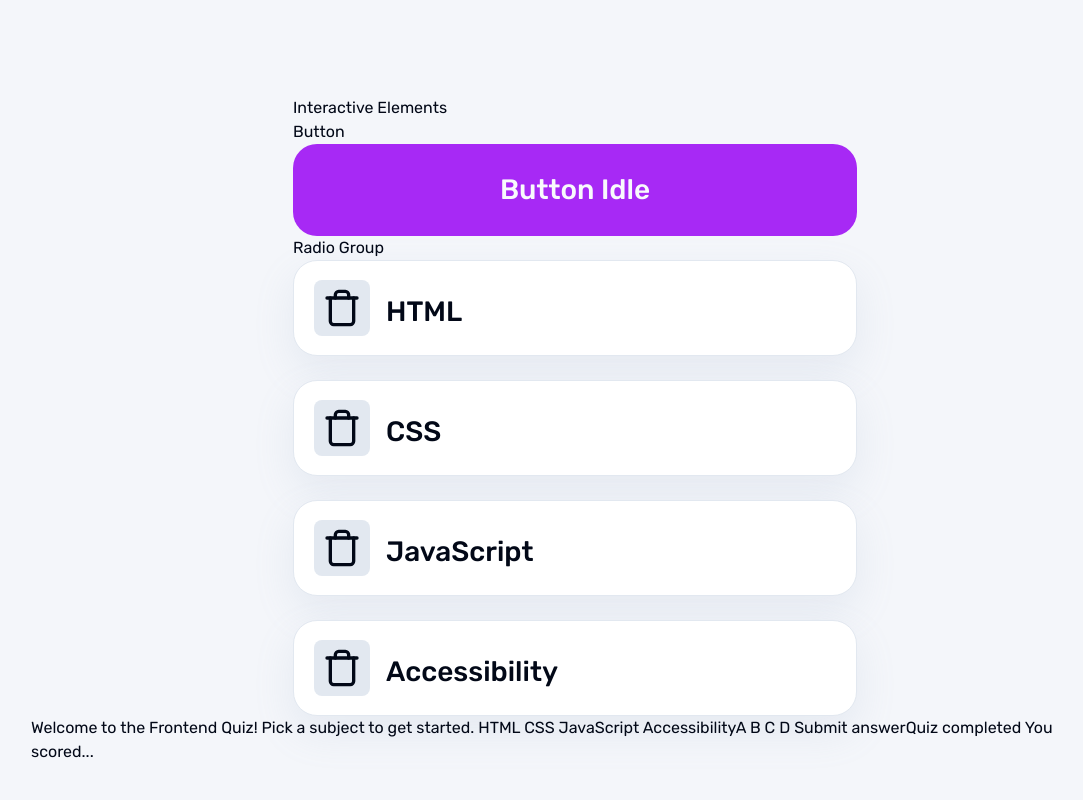
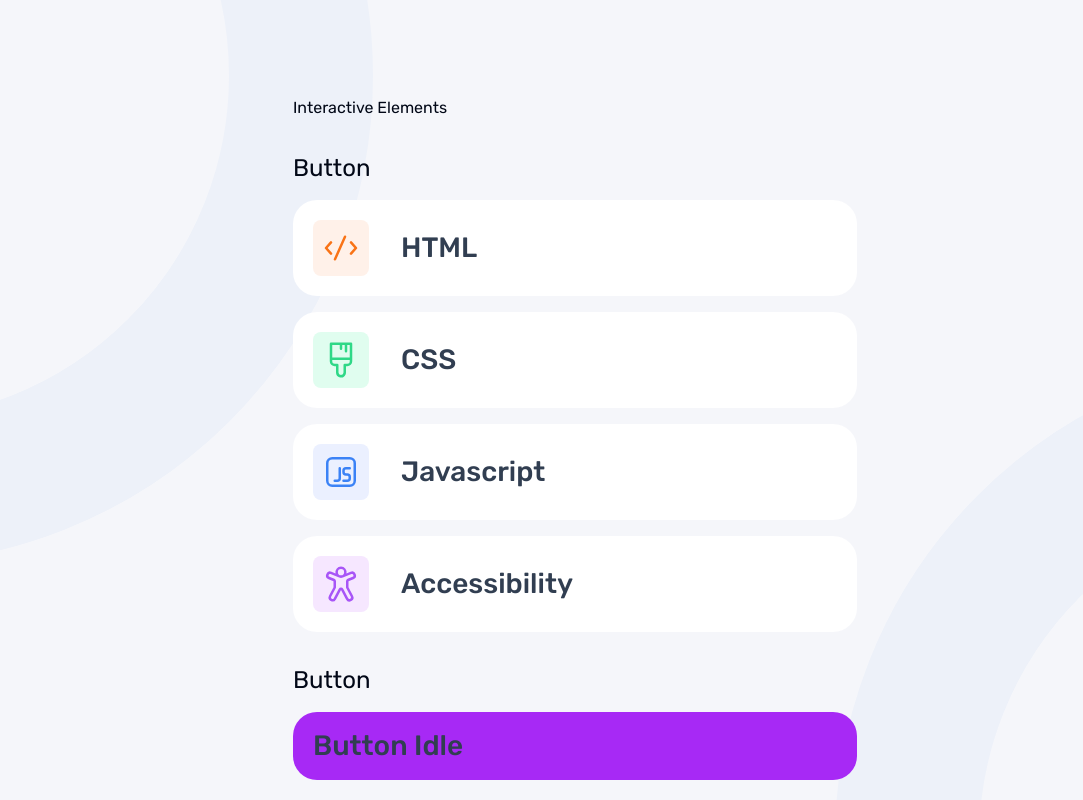
Before and after one commit to robcrock/quiz-app, a Next.js app: page / in a window 1280 px wide. Shown: the top 800 px of the page, without its empty margins (65-1148 px from the left). Built offline with nearby package versions, Linux system fonts and the light colour scheme.

Commit message:
Created quiz buttons with icons.

```diff
--- a/src/app/globals.css
+++ b/src/app/globals.css
@@ -67,3 +67,10 @@
     @apply bg-background text-foreground;
   }
 }
+
+.bg-custom {
+  background-color: hsl(220, 37%, 97%);
+  background-image: url("/images/pattern-background-desktop-light.svg");
+  background-repeat: no-repeat;
+  background-position: right 0vw bottom 0vh left 0vw top 0vh;
+}
--- a/src/app/layout.tsx
+++ b/src/app/layout.tsx
@@ -23,7 +23,7 @@ export default function RootLayout({
     <html lang="en">
       <body
         className={cn(
-          "min-h-screen bg-background bg-fem-translucent-blue font-rubik antialiased",
+          "bg-custom min-h-screen font-rubik antialiased",
           fontSans.variable,
         )}
       >
--- a/src/app/page.tsx
+++ b/src/app/page.tsx
@@ -3,9 +3,15 @@
 import { RadioGroup, RadioGroupItem } from "@/components/ui/radio-group";
 import { Button } from "@/components/ui/button";
 import { ButtonGroup, ButtonGroupItem } from "@/components/ui/button-group";
-import HTMLIcon from "@/../public/images/icon-html.svg";
 import { Trash } from "lucide-react";
 import { QUIZ_DATA } from "@/data/data";
+
+import { ElementType } from "react";
+import { cn } from "@/lib/utils";
+import CSSIcon from "@/components/icons/CSSIcon";
+import HTMLIcon from "@/components/icons/HTMLIcon";
+import JSIcon from "@/components/icons/JSIcon";
+import AccessibilityIcon from "@/components/icons/AccessibilityIcon";
 
 const MyTrash = () => {
   return <Trash className="h-14 w-14 rounded-lg bg-slate-200 p-2" />;
@@ -16,27 +22,11 @@ const quizes = QUIZ_DATA.quizzes.map((quiz) => quiz.title);
 export default function Home() {
   return (
     <main className="flex min-h-screen flex-col items-center justify-between p-24">
-      <div>
+      <div className="space-y-8">
         <h2>Interactive Elements</h2>
-        <div className="flex flex-col">
-          <div>Button</div>
-          <Button>Button Idle</Button>
-        </div>
-        <div className="flex w-[564px] flex-col">
-          <div>Radio Group</div>
-          <ButtonGroup defaultValue="option1">
-            {quizes.map((quiz) => {
-              return (
-                <ButtonGroupItem
-                  key={quiz}
-                  icon={<MyTrash />}
-                  label={quiz}
-                  value={quiz}
-                />
-              );
-            })}
-          </ButtonGroup>
-        </div>
+        <IconButton />
+        <SubmitButton />
+        <LocalButtonGroup />
       </div>
       <div>
         {/* <!-- Quiz menu start --> */}
@@ -54,3 +44,104 @@ export default function Home() {
     </main>
   );
 }
+
+type TIconName = "CSS" | "HTML" | "JS" | "Accessibility";
+
+const iconMap: Record<TIconName, ElementType> = {
+  CSS: CSSIcon,
+  HTML: HTMLIcon,
+  JS: JSIcon,
+  Accessibility: AccessibilityIcon,
+};
+
+const bgMap = {
+  HTML: "bg-fem-soft-orange",
+  CSS: "bg-fem-soft-green",
+  JS: "bg-fem-soft-blue",
+  Accessibility: "bg-fem-soft-purple",
+};
+
+const textMap = {
+  HTML: "text-fem-orange",
+  CSS: "text-fem-green",
+  JS: "text-fem-blue",
+  Accessibility: "text-fem-purple",
+};
+
+const IconWrapper = ({ iconName }: { iconName: TIconName }) => {
+  const Icon = iconMap[iconName];
+
+  const bg = bgMap[iconName];
+  const text = textMap[iconName];
+  return (
+    <div
+      className={cn(
+        "flex h-14 w-14 items-center justify-center rounded-lg",
+        bg,
+      )}
+    >
+      <Icon className={cn(text)} />
+    </div>
+  );
+};
+
+const IconButton = () => {
+  return (
+    <div className="flex flex-col gap-4">
+      <div className="text-2xl">Button</div>
+      <Button
+        startIcon={<IconWrapper iconName="HTML" />}
+        className="bg-fem-pure-white"
+      >
+        HTML
+      </Button>
+      <Button
+        startIcon={<IconWrapper iconName="CSS" />}
+        className="bg-fem-pure-white"
+      >
+        CSS
+      </Button>
+      <Button
+        startIcon={<IconWrapper iconName="JS" />}
+        className="bg-fem-pure-white"
+      >
+        Javascript
+      </Button>
+      <Button
+        startIcon={<IconWrapper iconName="Accessibility" />}
+        className="bg-fem-pure-white"
+      >
+        Accessibility
+      </Button>
+    </div>
+  );
+};
+
+const SubmitButton = () => {
+  return (
+    <div className="flex flex-col gap-4">
+      <div className="text-2xl">Button</div>
+      <Button>Button Idle</Button>
+    </div>
+  );
+};
+
+const LocalButtonGroup = () => {
+  return (
+    <div className="flex w-[564px] flex-col gap-4">
+      <div className="text-2xl">Radio Group</div>
+      <ButtonGroup defaultValue="option1">
+        {quizes.map((quiz) => {
+          return (
+            <ButtonGroupItem
+              key={quiz}
+              icon={<MyTrash />}
+              label={quiz}
+              value={quiz}
+            />
+          );
+        })}
+      </ButtonGroup>
+    </div>
+  );
+};
--- /dev/null
+++ b/src/components/icons/AccessibilityIcon.tsx
@@ -0,0 +1,23 @@
+import React from "react";
+
+interface AccessibilityIconProps {
+  className?: string;
+}
+
+const AccessibilityIcon: React.FC<AccessibilityIconProps> = ({ className }) => {
+  return (
+    <svg
+      xmlns="http://www.w3.org/2000/svg"
+      className={`h-10 w-10 ${className}`} // Apply additional classNames
+      fill="none"
+      viewBox="0 0 40 40"
+    >
+      <path
+        className="fill-current text-purple-500" // Default fill color
+        d="M16.875 8.125a3.125 3.125 0 116.25 0 3.125 3.125 0 01-6.25 0zM20 2.5a5.625 5.625 0 00-5.475 6.915l-4.03-1.625a4 4 0 00-5.19 2.18 3.95 3.95 0 002.175 5.175l5.02 2.027v5.96l-4.532 8.525a3.98 3.98 0 007.024 3.738L20 25.975l5.01 9.42a3.978 3.978 0 007.025-3.735L27.5 23.13v-5.957l5.02-2.028a3.95 3.95 0 002.175-5.175 4 4 0 00-5.19-2.183l-4.027 1.628A5.626 5.626 0 0020 2.5zM7.618 10.922a1.5 1.5 0 011.94-.817l8.57 3.463a5 5 0 003.744 0l8.57-3.463a1.5 1.5 0 011.94.817 1.45 1.45 0 01-.8 1.905l-5.02 2.025A2.5 2.5 0 0025 17.175v5.957c0 .41.1.814.293 1.175l4.535 8.528a1.48 1.48 0 01-2.61 1.39l-5.01-9.425a2.5 2.5 0 00-4.415 0l-5.008 9.418a1.477 1.477 0 11-2.61-1.388l4.532-8.525A2.5 2.5 0 0015 23.133v-5.96a2.5 2.5 0 00-1.563-2.318l-5.02-2.03a1.45 1.45 0 01-.8-1.902z"
+      ></path>
+    </svg>
+  );
+};
+
+export default AccessibilityIcon;
--- /dev/null
+++ b/src/components/icons/CSSIcon.tsx
@@ -0,0 +1,23 @@
+import React from "react";
+
+interface CSSIconProps {
+  className?: string;
+}
+
+const CSSIcon: React.FC<CSSIconProps> = ({ className }) => {
+  return (
+    <svg
+      xmlns="http://www.w3.org/2000/svg"
+      className={`h-10 w-10 ${className}`} // Apply additional classNames
+      fill="none"
+      viewBox="0 0 40 40"
+    >
+      <path
+        className="fill-current" // Default fill color
+        d="M10 2.505a1.25 1.25 0 00-1.25 1.25V21.25a5 5 0 005 5H15v6.25a4.999 4.999 0 009.615 1.913c.25-.607.38-1.257.38-1.913v-6.25h1.255a5 5 0 005-5V3.755A1.25 1.25 0 0030 2.505H10zM28.75 17.5h-17.5V5.005h7.5V8.76a1.25 1.25 0 002.5 0V5.005h2.5v6.24a1.25 1.25 0 002.5 0v-6.24h2.5V17.5zm-17.5 3.75V20h17.5v1.25a2.5 2.5 0 01-2.5 2.5h-2.505a1.25 1.25 0 00-1.25 1.25v7.5a2.497 2.497 0 11-4.995 0V25a1.25 1.25 0 00-1.25-1.25h-2.5a2.5 2.5 0 01-2.5-2.5z"
+      ></path>
+    </svg>
+  );
+};
+
+export default CSSIcon;
--- /dev/null
+++ b/src/components/icons/HTMLIcon.tsx
@@ -0,0 +1,23 @@
+import React from "react";
+
+interface HTMLIconProps {
+  className?: string;
+}
+
+const HTMLIcon: React.FC<HTMLIconProps> = ({ className }) => {
+  return (
+    <svg
+      xmlns="http://www.w3.org/2000/svg"
+      className={`h-10 w-10 ${className}`} // Apply additional classNames
+      fill="none"
+      viewBox="0 0 40 40"
+    >
+      <path
+        className="fill-current text-orange-500" // Default fill color
+        d="M24.508 7.607a1.25 1.25 0 01.634 1.65l-10 22.5a1.25 1.25 0 11-2.284-1.015l10-22.5a1.251 1.251 0 011.65-.635zM10.832 13.44a1.249 1.249 0 01.1 1.765L6.674 20l4.263 4.795a1.25 1.25 0 11-1.87 1.66l-5-5.625a1.25 1.25 0 010-1.66l5-5.625a1.25 1.25 0 011.764-.105zm18.337 0a1.25 1.25 0 011.765.105l5 5.625a1.25 1.25 0 010 1.66l-5 5.625a1.25 1.25 0 11-1.87-1.66L33.327 20l-4.262-4.795a1.25 1.25 0 01.105-1.765z"
+      ></path>
+    </svg>
+  );
+};
+
+export default HTMLIcon;
--- /dev/null
+++ b/src/components/icons/JSIcon.tsx
@@ -0,0 +1,23 @@
+import React from "react";
+
+interface JSIconProps {
+  className?: string;
+}
+
+const JSIcon: React.FC<JSIconProps> = ({ className }) => {
+  return (
+    <svg
+      xmlns="http://www.w3.org/2000/svg"
+      className={`h-10 w-10 ${className}`} // Apply additional classNames
+      fill="none"
+      viewBox="0 0 40 40"
+    >
+      <path
+        className="fill-current text-blue-500" // Default fill color
+        d="M21.25 18.75A3.75 3.75 0 0125 15h3.75a1.25 1.25 0 010 2.5H25a1.25 1.25 0 00-1.25 1.25V20A1.25 1.25 0 0025 21.25h1.25A3.75 3.75 0 0130 25v1.25A3.75 3.75 0 0126.25 30H22.5a1.25 1.25 0 010-2.5h3.75a1.25 1.25 0 001.25-1.25V25a1.25 1.25 0 00-1.25-1.25H25A3.75 3.75 0 0121.25 20v-1.25zM20 16.25a1.25 1.25 0 00-2.5 0v10a1.25 1.25 0 01-1.25 1.25h-2.5a1.25 1.25 0 000 2.5h2.5A3.75 3.75 0 0020 26.25v-10zm-15-5A6.25 6.25 0 0111.25 5h17.5A6.25 6.25 0 0135 11.25v17.5A6.25 6.25 0 0128.75 35h-17.5A6.25 6.25 0 015 28.75v-17.5zm6.25-3.75a3.75 3.75 0 00-3.75 3.75v17.5a3.75 3.75 0 003.75 3.75h17.5a3.75 3.75 0 003.75-3.75v-17.5a3.75 3.75 0 00-3.75-3.75h-17.5z"
+      ></path>
+    </svg>
+  );
+};
+
+export default JSIcon;
--- a/src/components/ui/button.tsx
+++ b/src/components/ui/button.tsx
@@ -37,17 +37,36 @@ export interface ButtonProps
   extends React.ButtonHTMLAttributes<HTMLButtonElement>,
     VariantProps<typeof buttonVariants> {
   asChild?: boolean;
+  startIcon?: React.ReactNode; // Changed to ReactNode to accept JSX elements
 }
 
 const Button = React.forwardRef<HTMLButtonElement, ButtonProps>(
-  ({ className, variant, size, asChild = false, ...props }, ref) => {
+  (
+    {
+      className,
+      variant,
+      size,
+      asChild = false,
+      startIcon,
+      children,
+      ...props
+    },
+    ref,
+  ) => {
     const Comp = asChild ? Slot : "button";
+
     return (
       <Comp
-        className={cn(buttonVariants({ variant, size, className }))}
+        className={cn(
+          buttonVariants({ variant, size, className }),
+          "flex w-full justify-start gap-8 p-5 text-fem-dark-navy",
+        )}
         ref={ref}
         {...props}
-      />
+      >
+        {startIcon && startIcon}
+        {children}
+      </Comp>
     );
   },
 );
--- a/tailwind.config.ts
+++ b/tailwind.config.ts
@@ -20,7 +20,14 @@ const config = {
     },
     extend: {
       colors: {
+        "fem-orange": "#FF7E35",
+        "fem-soft-orange": "#FFF1E9",
+        "fem-green": "#2FD887",
+        "fem-soft-green": "#E0FDEF",
+        "fem-blue": "#306AFF",
+        "fem-soft-blue": "#EBF0FF",
         "fem-purple": "#A729F5", // This is the bright purple color
+        "fem-soft-purple": "#F6E7FF",
         "fem-pure-white": "#FFFFFF", // Pure white
         "fem-dark-navy": "#313E51", // A very dark blue-grey, black
         "fem-grey-navy": "#626C7F", // A lighter shade of blue-grey
```
Also changed, not shown: 1 other file (tests, documents, lock files or other folders).
